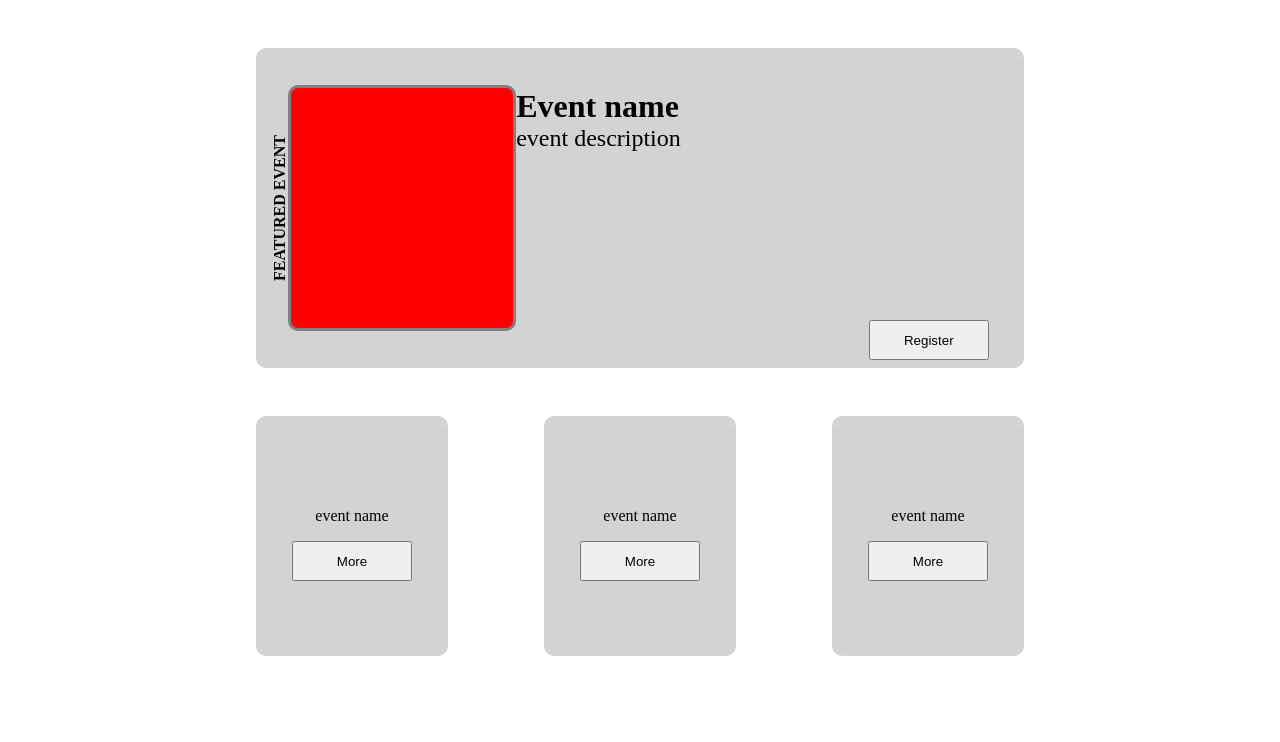
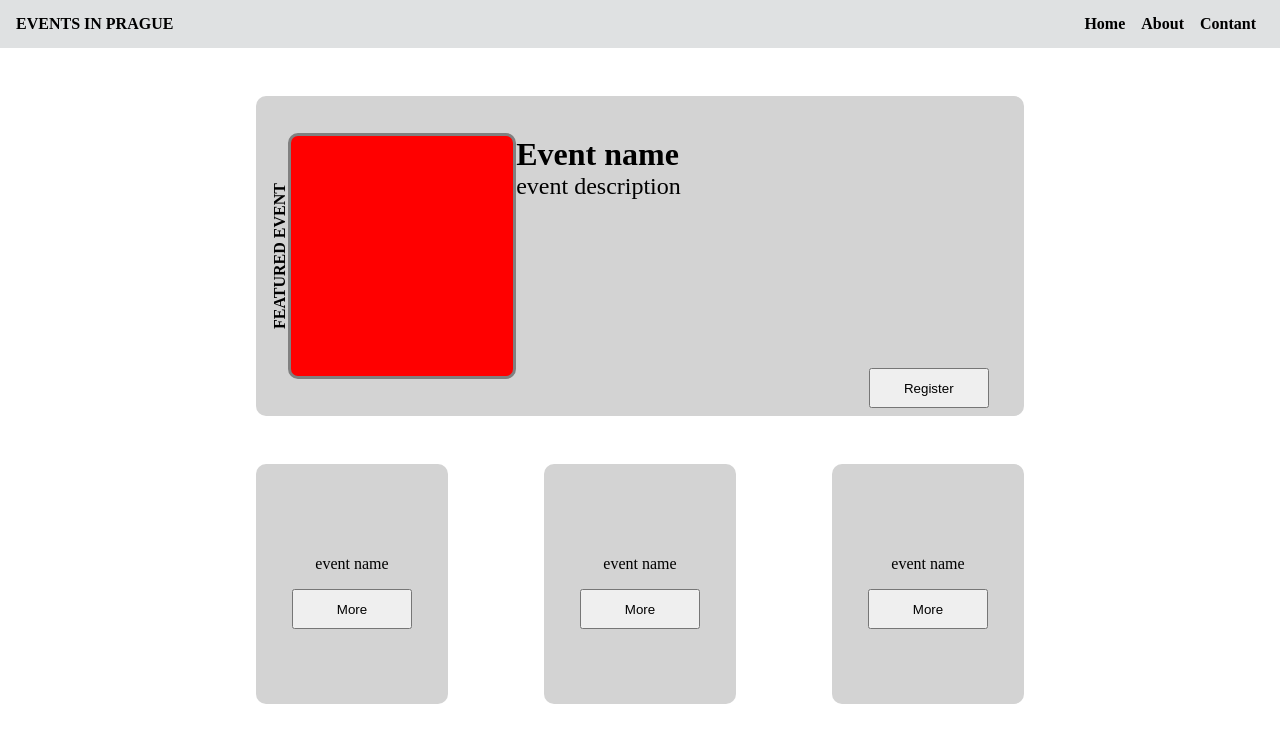
Before and after one commit to katesevc/event_registration, a website: page src/index.html in a window 1280 px wide. Drawn offline with nearby package versions, Linux system fonts and the light colour scheme; files that its build step writes are made by us from their sources.

Commit message:
nav bar added

```diff
--- a/src/css/style.scss
+++ b/src/css/style.scss
@@ -9,6 +9,46 @@ body {
   width: 100%;
   align-items: center;
   height: 100vh;
+
+  nav {
+    background-color: #dfe1e2;
+    height: 3em;
+    display: flex;
+    flex-direction: row;
+    justify-content: center;
+    align-items: center;
+    width: 100%;
+
+    .nav_start {
+      width: 100%;
+      margin-left: 1em;
+
+      p {
+        font-weight: bold;
+      }
+    }
+
+    .menu {
+      display: flex;
+      align-items: center;
+      justify-content: flex-end;
+      margin-right: 1em;
+      width: 100%;
+      a {
+        padding: 0.5rem;
+        color: black;
+        font-weight: bold;
+        text-decoration: none;
+      }
+    }
+
+    .nav_container {
+      display: flex;
+      flex-direction: row;
+
+      width: 100%;
+    }
+  }
 }
 
 .featured_event {
--- a/src/index.html
+++ b/src/index.html
@@ -9,9 +9,20 @@
     <title>Document</title>
   </head>
   <body>
-    <nav class="nav"></nav>
+    <div class="container">
+      <nav>
+        <div class="nav_container">
+          <div class="nav_start">
+            <p>EVENTS IN PRAGUE</p>
+          </div>
 
-    <div class="container">
+          <div class="menu">
+            <a href="index.html">Home</a>
+            <a href="">About</a>
+            <a href="">Contant</a>
+          </div>
+        </div>
+      </nav>
       <div class="featured_event">
         <div class="event_name">
           <p class="vertical_text">FEATURED EVENT</p>
```
